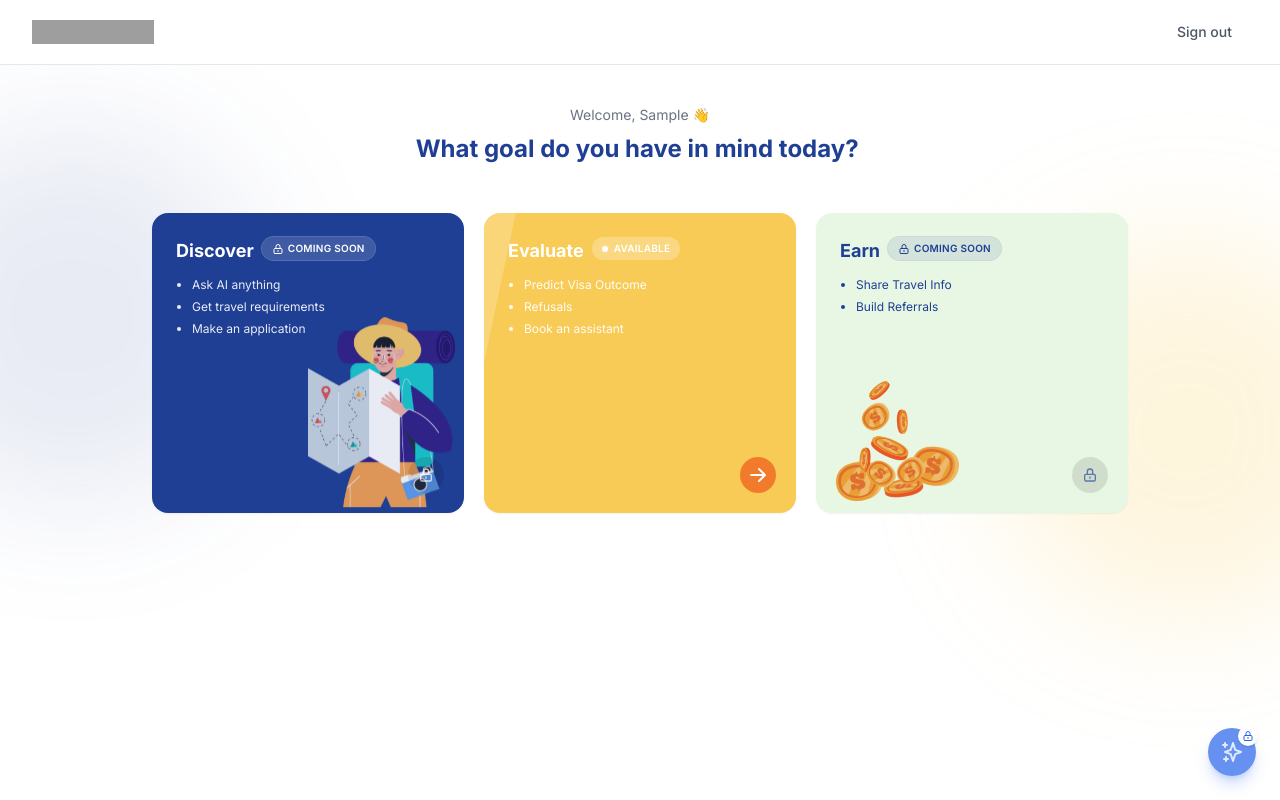
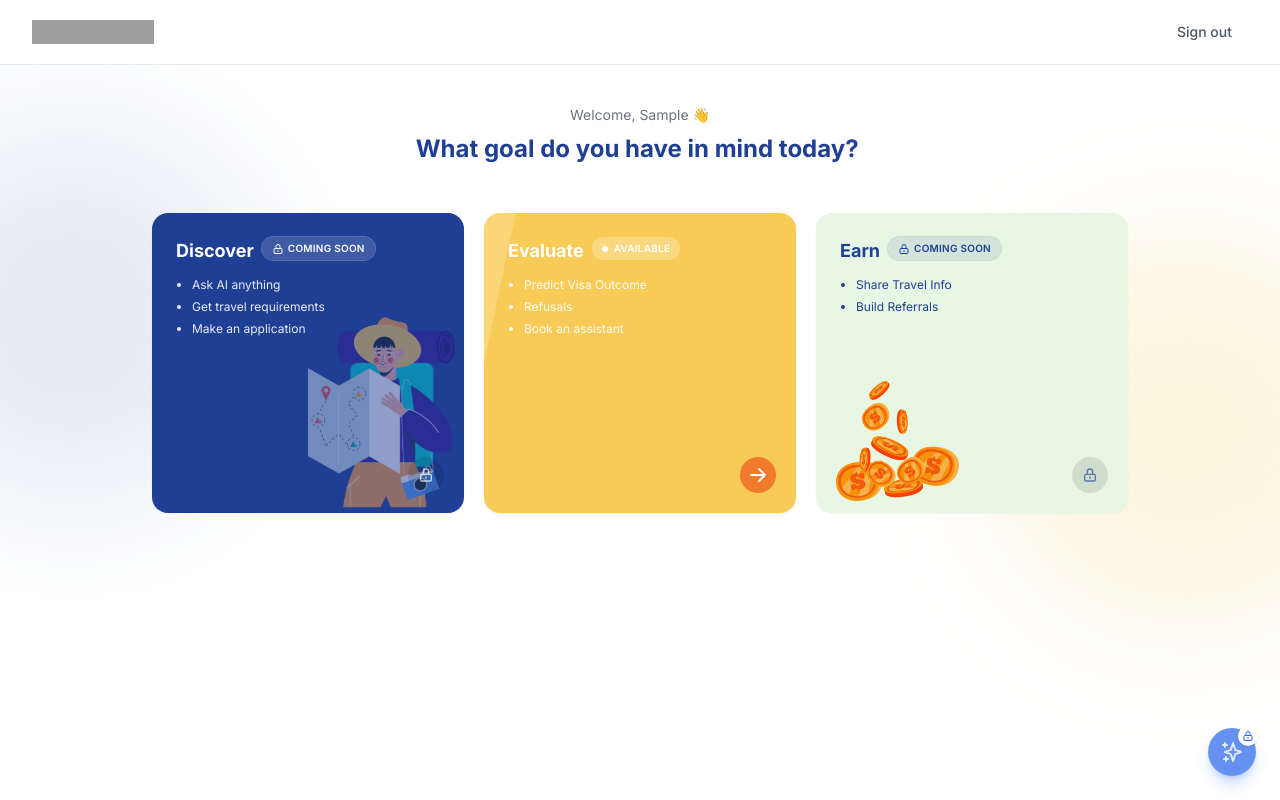
Before and after one commit to Hunchojoe19/Travelorer, a React (Vite) app: page /dashboard in a window 1280 px wide. Built offline with nearby package versions, Linux system fonts and the light colour scheme; no server answers; sample sign-in values are in the browser's storage; grey boxes are pictures that could not be loaded; the HTML template or start-up script is replaced by a standard one.

Commit message:
style: adjust opacity for coming soon goal card image in dashboard

```diff
--- a/src/pages/Dashboard.jsx
+++ b/src/pages/Dashboard.jsx
@@ -18,7 +18,7 @@ const GOALS = [
         bullet: 'text-white/90',
         arrow: 'bg-[#3B82F6] text-white',
         image: discoverImage,
-        imageClass: 'bottom-0 left-1/2 h-[190px] -translate-x-[60%]',
+        imageClass: 'bottom-0 left-1/2 h-[190px] -translate-x-[60%] opacity-50',
         comingSoon: true,
         badge: 'bg-white/15 text-white ring-1 ring-white/25',
     },
@@ -165,7 +165,7 @@ export default function Dashboard() {
                                         alt=""
                                         aria-hidden="true"
                                         draggable="false"
-                                        className={`pointer-events-none absolute w-auto select-none object-contain ${goal.imageClass} ${locked ? 'opacity-90 saturate-[.85]' : ''}`}
+                                        className={`pointer-events-none absolute w-auto select-none object-contain ${goal.imageClass}`}
                                         animate={{ y: [0, -6, 0] }}
                                         transition={{ duration: 3.5 + index, repeat: Infinity, ease: 'easeInOut' }}
                                     />
```
